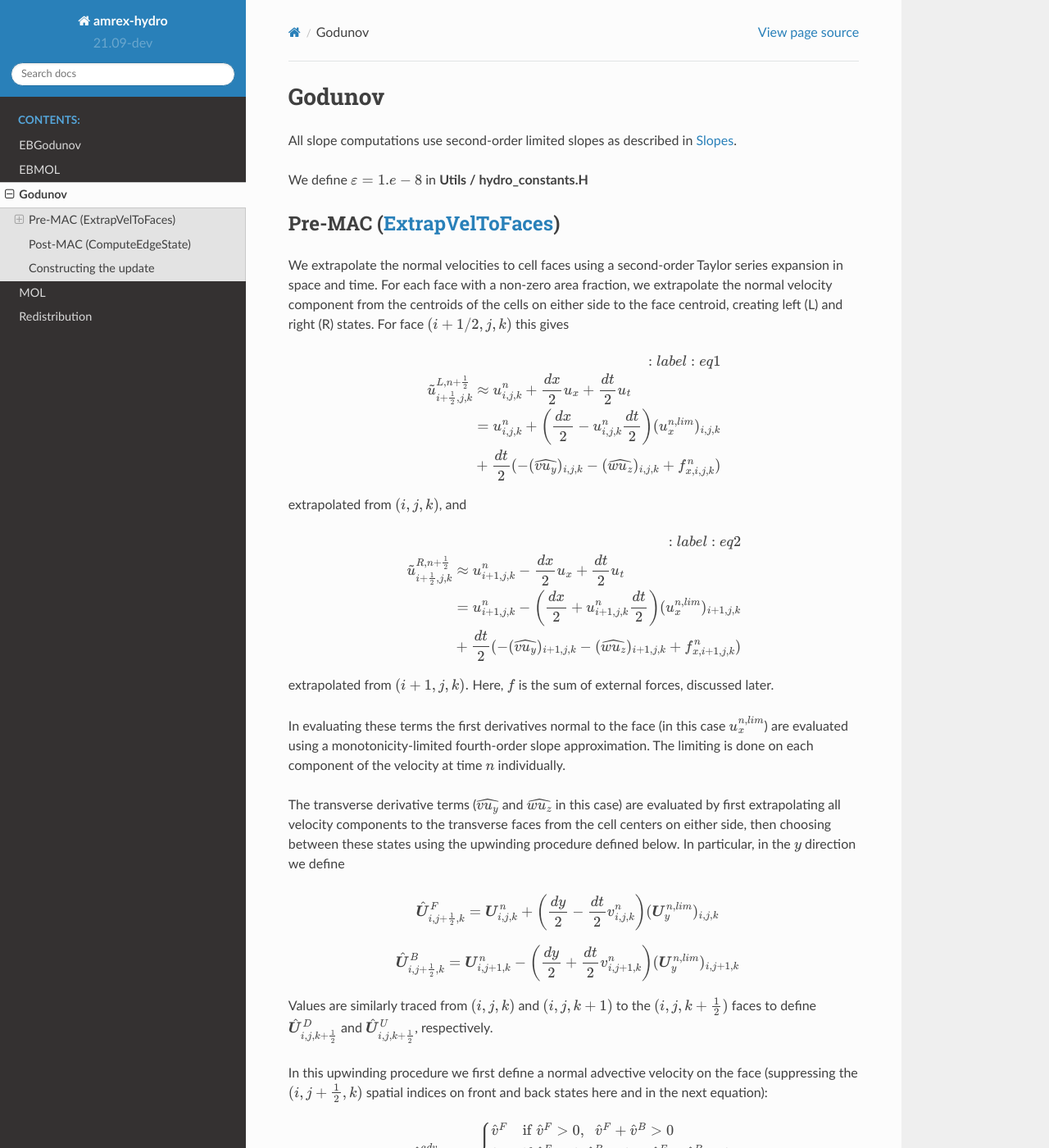
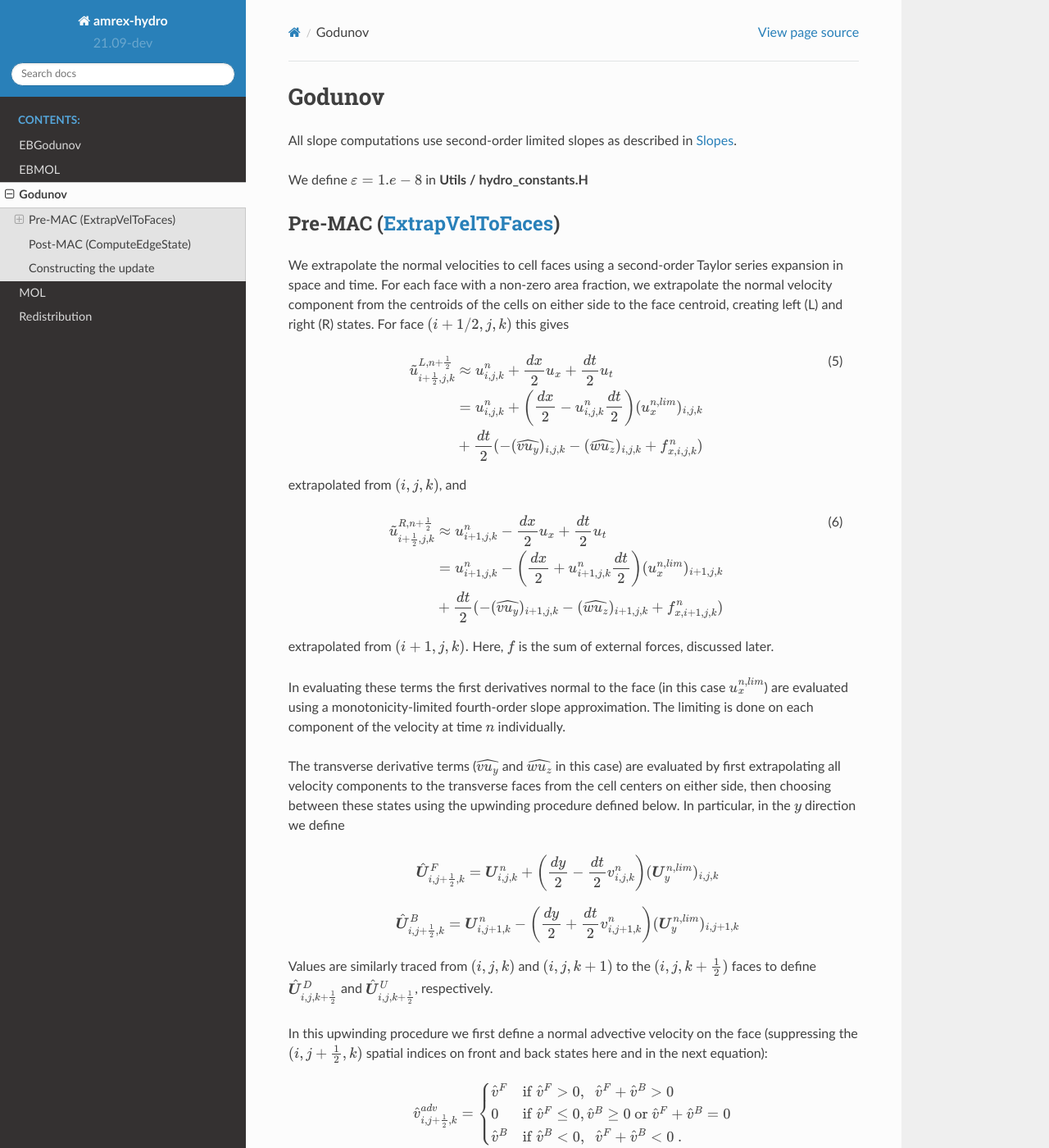
Before and after one commit to AMReX-Fluids/AMReX-Hydro, a Sphinx documentation site: the page built from Docs/source/Godunov.rst, in a window 1280 px wide and 1400 px high. Shown: the whole window at 82% size. Built offline with Sphinx 7.4.7 and the Read the Docs theme 2.0.0, drawn with Linux system fonts in a browser that asks for light colours; some of the changed text lies outside the part shown.

Commit message:
Moved math eqn labels immediately under math directives to render.

```diff
--- a/Docs/source/Godunov.rst
+++ b/Docs/source/Godunov.rst
@@ -19,7 +19,6 @@ component from the centroids of the cells on either side to the face centroid, c
 and right (R) states. For face :math:`(i+1/2,j,k)` this gives
 
 .. math::
-
    :label: eq1
 
    \tilde{u}_{i+\frac{1}{2},j,k}^{L,{n+\frac{1}{2}}} & \approx u_{i,j,k}^n + \frac{dx}{2} u_x + \frac{dt}{2} u_t \\
@@ -30,7 +29,6 @@ and right (R) states. For face :math:`(i+1/2,j,k)` this gives
 extrapolated from :math:`(i,j,k)`, and
 
 .. math::
-
    :label: eq2
 
     \tilde{u}_{i+\frac{1}{2},j,k}^{R,{n+\frac{1}{2}}} & \approx u_{i+1,j,k}^n - \frac{dx}{2} u_x + \frac{dt}{2} u_t \\
@@ -51,11 +49,13 @@ then choosing between these states using the upwinding procedure
 defined below.  In particular, in the :math:`y` direction we define
 
 .. math::
+
     \hat{\boldsymbol{U}}^F_{i,j+\frac{1}{2},k} =  \boldsymbol{U}_{i,j,k}^n +
     \left( \frac{dy}{2} - \frac{dt}{2} v_{i,j,k}^n \right)
     (\boldsymbol{U}^{n,lim}_y)_{i,j,k}  \;\;\;
 
 .. math::
+
     \hat{\boldsymbol{U}}^B_{i,j+\frac{1}{2},k} =  \boldsymbol{U}_{i,j+1,k}^n -
     \left( \frac{dy}{2} + \frac{dt}{2} v_{i,j+1,k}^n \right)
     (\boldsymbol{U}^{n,lim}_y)_{i,j+1,k} \;\;\;
@@ -71,6 +71,7 @@ velocity on the face
 states here and in the next equation):
 
 .. math::
+
     \widehat{v}^{adv}_{{i,j+\frac{1}{2},k}} = \left\{\begin{array}{lll}
      \widehat{v}^F & \mbox{if $\widehat{v}^F > 0, \;\; \widehat{v}^F + \widehat{v}^B
      > 0$} \\
@@ -83,6 +84,7 @@ states here and in the next equation):
 We now upwind :math:`\widehat{\boldsymbol{U}}` based on :math:`\widehat{v}_{{i,j+\frac{1}{2},k}}^{adv}`:
 
 .. math::
+
     \widehat{\boldsymbol{U}}_{{i,j+\frac{1}{2},k}} = \left\{\begin{array}{lll}
      \widehat{\boldsymbol{U}}^F & \mbox{if $\widehat{v}_{{i,j+\frac{1}{2},k}}^{adv} > 0$} \\
     \frac{1}{2} (\widehat{\boldsymbol{U}}^F + \widehat{\boldsymbol{U}}^B)  & \mbox{if $\widehat{v}_{{i,j+\frac{1}{2},k}}^{adv} = 0
@@ -96,6 +98,7 @@ we use these upwind values to form the transverse derivatives in
 Eqs. :eq:`eq1` and :eq:`eq2` :
 
 .. math::
+
     (\widehat{v u_y})_{i,j,k} = \frac{1}{2dy} ( \widehat{v}_{{i,j+\frac{1}{2},k}}^{adv} +
    \widehat{v}_{{i,j-\frac{1}{2},k}}^{adv} ) ( \widehat{u}_{{i,j+\frac{1}{2},k}} - \widehat{u}_{{i,j-\frac{1}{2},k}} )
 
@@ -109,6 +112,7 @@ procedure is similar to that described above, i.e.
 (suppressing the (:math:`i+\frac{1}{2},j,k`) indices)
 
 .. math::
+
     \tilde{u}^{n+\frac{1}{2}}_{{i+\frac{1}{2},j,k}} = \left\{\begin{array}{lll}
     \tilde{u}^{L,n+\frac{1}{2}}
     & \mbox{if $\tilde{u}^{L,n+\frac{1}{2}} > 0$ and $ \tilde{u}^{L,n+\frac{1}{2}} +
@@ -163,8 +167,7 @@ Once we have the MAC-projected velocities, we project all quantities to
 faces as above:
 
 .. math::
-
-   :label: eq1
+   :label: eq3
 
    \tilde{s}_{i+\frac{1}{2},j,k}^{L,{n+\frac{1}{2}}} & \approx s_{i,j,k}^n + \frac{dx}{2} s_x + \frac{dt}{2} s_t \\
     & = s_{i,j,k}^n + \left( \frac{dx}{2} - s^n_{i,j,k} \frac{dt}{2} \right) (s_x^{n,lim})_{i,j,k} \\
@@ -173,8 +176,7 @@ faces as above:
 extrapolated from :math:`(i,j,k)`, and
 
 .. math::
-
-   :label: eq2
+   :label: eq4
 
     \tilde{s}_{i+\frac{1}{2},j,k}^{R,{n+\frac{1}{2}}} & \approx s_{i+1,j,k}^n - \frac{dx}{2} s_x + \frac{dt}{2} s_t \\
     & = s_{i+1,j,k}^n - \left( \frac{dx}{2} + s^n_{i+1,j,k} \frac{dt}{2} \right)(s^{n,lim}_x)_{i+1,j,k} \\
```
